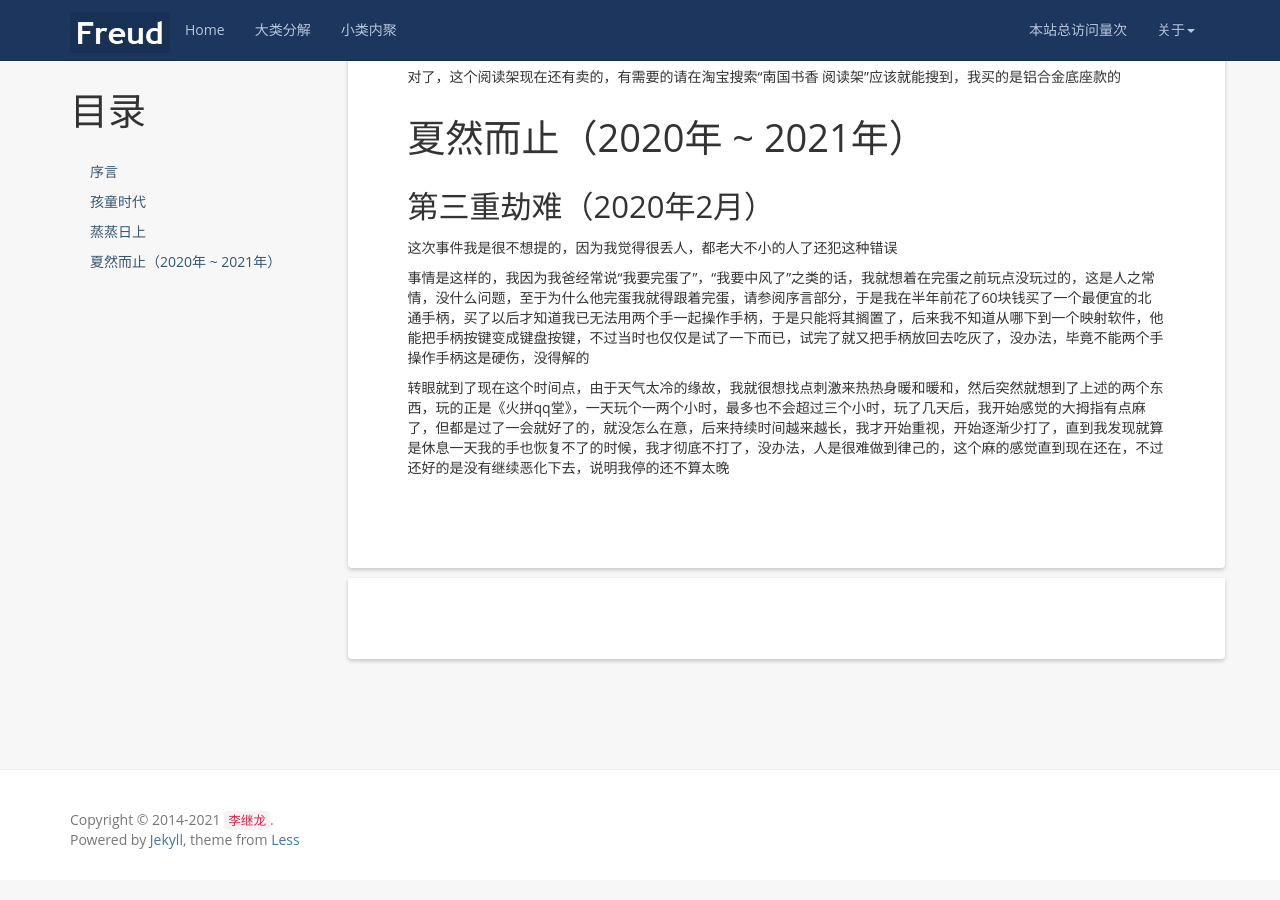
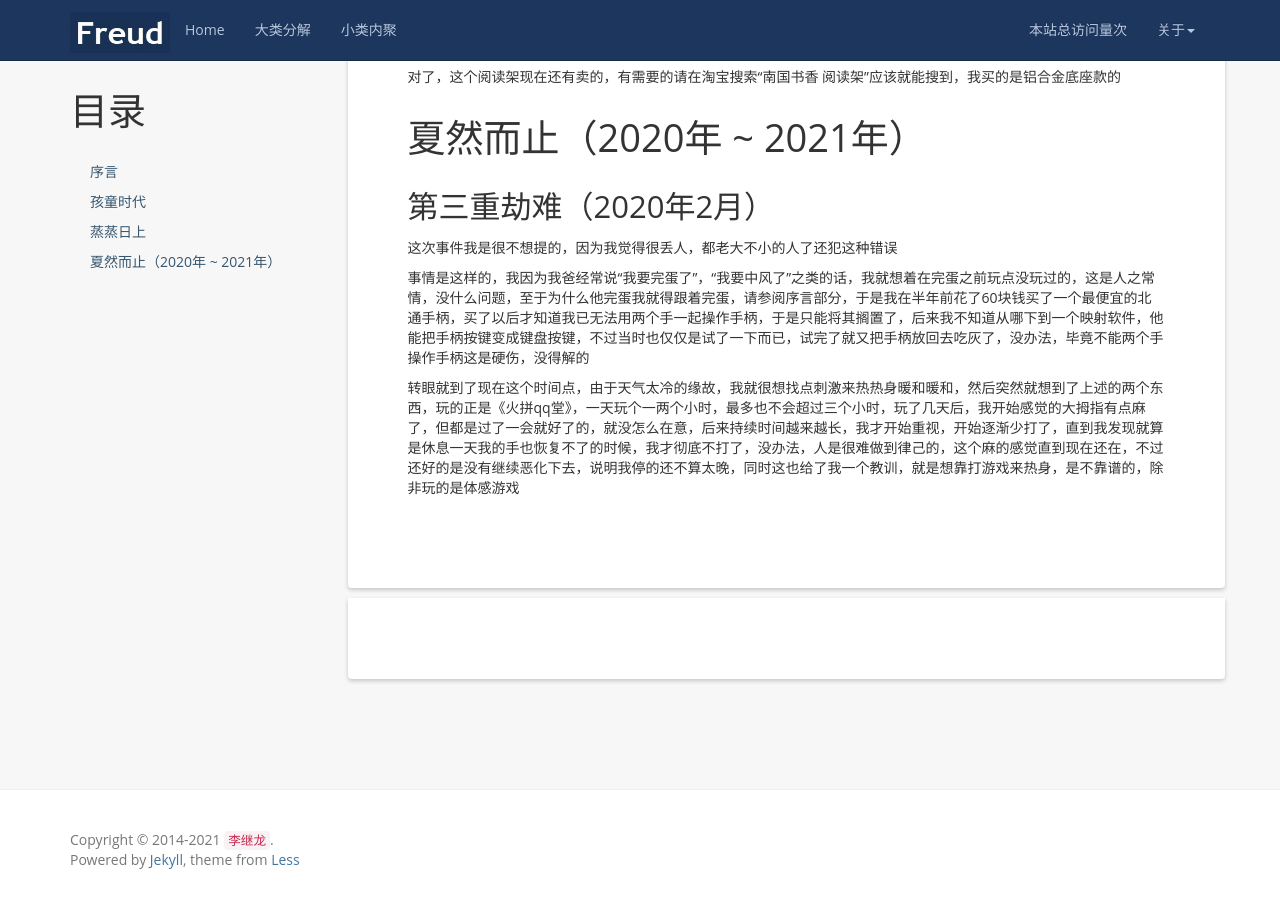
Before and after one commit to kljzndx/My-Blog, a Jekyll site: the page built from _posts/2021-07-07-autobiography.md, in a window 1280 px wide and 900 px high, scrolled down 6161 px. Built offline with Jekyll 4.4.1, drawn with Linux system fonts in a browser that asks for light colours; nearby versions of some CDN libraries; comment, search, counter and statistics services are not loaded.

Commit message:
同步编写进度

```diff
--- a/_posts/2021-07-07-autobiography.md
+++ b/_posts/2021-07-07-autobiography.md
@@ -237,4 +237,4 @@ tags: [自传]
 
 事情是这样的，我因为我爸经常说“我要完蛋了”，“我要中风了”之类的话，我就想着在完蛋之前玩点没玩过的，这是人之常情，没什么问题，至于为什么他完蛋我就得跟着完蛋，请参阅序言部分，于是我在半年前花了60块钱买了一个最便宜的北通手柄，买了以后才知道我已无法用两个手一起操作手柄，于是只能将其搁置了，后来我不知道从哪下到一个映射软件，他能把手柄按键变成键盘按键，不过当时也仅仅是试了一下而已，试完了就又把手柄放回去吃灰了，没办法，毕竟不能两个手操作手柄这是硬伤，没得解的
 
-转眼就到了现在这个时间点，由于天气太冷的缘故，我就很想找点刺激来热热身暖和暖和，然后突然就想到了上述的两个东西，玩的正是《火拼qq堂》，一天玩个一两个小时，最多也不会超过三个小时，玩了几天后，我开始感觉的大拇指有点麻了，但都是过了一会就好了的，就没怎么在意，后来持续时间越来越长，我才开始重视，开始逐渐少打了，直到我发现就算是休息一天我的手也恢复不了的时候，我才彻底不打了，没办法，人是很难做到律己的，这个麻的感觉直到现在还在，不过还好的是没有继续恶化下去，说明我停的还不算太晚
+转眼就到了现在这个时间点，由于天气太冷的缘故，我就很想找点刺激来热热身暖和暖和，然后突然就想到了上述的两个东西，玩的正是《火拼qq堂》，一天玩个一两个小时，最多也不会超过三个小时，玩了几天后，我开始感觉的大拇指有点麻了，但都是过了一会就好了的，就没怎么在意，后来持续时间越来越长，我才开始重视，开始逐渐少打了，直到我发现就算是休息一天我的手也恢复不了的时候，我才彻底不打了，没办法，人是很难做到律己的，这个麻的感觉直到现在还在，不过还好的是没有继续恶化下去，说明我停的还不算太晚，同时这也给了我一个教训，就是想靠打游戏来热身，是不靠谱的，除非玩的是体感游戏
```
